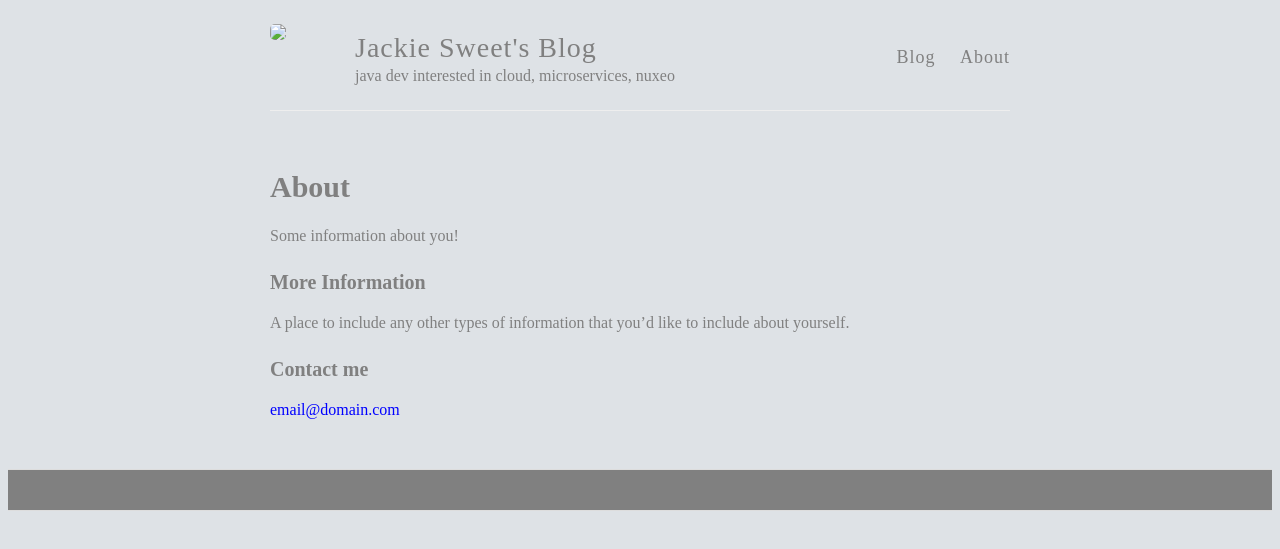
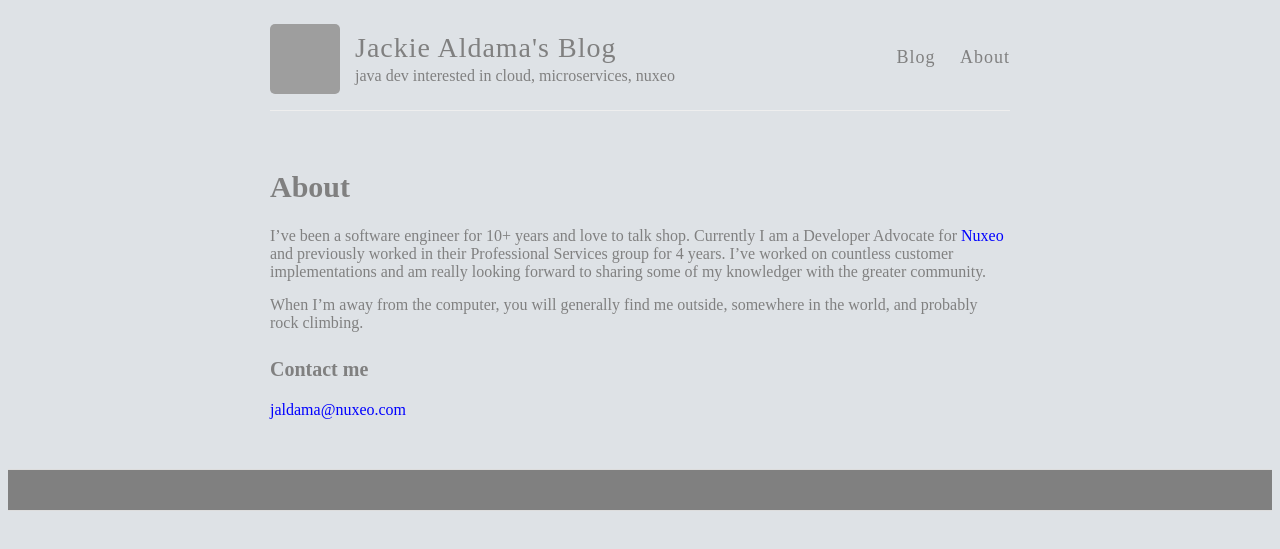
Before and after one commit to eikkaj/eikkaj.github.io, a Jekyll site: the page built from about.md, in a window 1280 px wide. Shown: the top 549 px of the page. Built offline with Jekyll 4.4.1, drawn with Linux system fonts in a browser that asks for light colours; grey boxes are pictures that could not be loaded.

Commit message:
Blog updates

```diff
--- a/_config.yml
+++ b/_config.yml
@@ -3,13 +3,13 @@
 #
 
 # Name of your site (displayed in the header)
-name: Jackie Sweet's Blog
+name: Jackie Aldama's Blog
 
 # Short bio or description (displayed in the header)
 description: java dev interested in cloud, microservices, nuxeo
 
 # URL of your avatar or profile pic (you could use your GitHub profile pic)
-avatar: images/IMG_0059.jpeg
+avatar: https://avatars.githubusercontent.com/u/1060115?v=4
 
 #
 # Flags below are optional
@@ -47,7 +47,7 @@ url: http://eikkaj.github.io
 # (http://yourusername.github.io/repository-name)
 # and NOT your User repository (http://yourusername.github.io)
 # then add in the baseurl here, like this: "/repository-name"
-baseurl: "/blog"
+baseurl: "/"
 
 #
 # !! You don't need to change any of the configuration flags below !!
--- a/about.md
+++ b/about.md
@@ -4,12 +4,11 @@ title: About
 permalink: /about/
 ---
 
-Some information about you!
+I've been a software engineer for 10+ years and love to talk shop. Currently I am a Developer Advocate for [Nuxeo](www.nuxeo.com) and previously worked in their Professional Services group for 4 years. I've worked on countless customer implementations and am really looking forward to sharing some of my knowledger with the greater community.
 
-### More Information
+When I'm away from the computer, you will generally find me outside, somewhere in the world, and probably rock climbing.
 
-A place to include any other types of information that you'd like to include about yourself.
 
 ### Contact me
 
-[email@domain.com](mailto:email@domain.com)
+[jaldama@nuxeo.com](mailto:email@domain.com)
```
Also changed, not shown: _posts/2014-3-3-Hello-World.md (+1 -5 lines), 15 other files.
